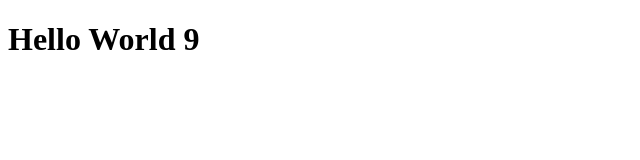
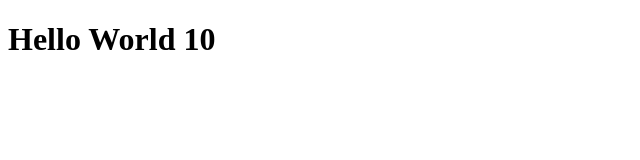
Before and after one commit to ViniciusSouzaDosReis/pock-build-angular-aws, an Angular app in the folder web-site-teste/: page / in a window 1280 px wide. Shown: the top 160 px of the page, without its empty margins (0-640 px from the left). Built offline with nearby package versions, Linux system fonts and the light colour scheme.

Commit message:
teste 10

```diff
--- a/web-site-teste/src/app/app.component.html
+++ b/web-site-teste/src/app/app.component.html
@@ -1,3 +1,3 @@
-<h1>Hello World 9</h1>
+<h1>Hello World 10</h1>
 
 <router-outlet></router-outlet>
```
